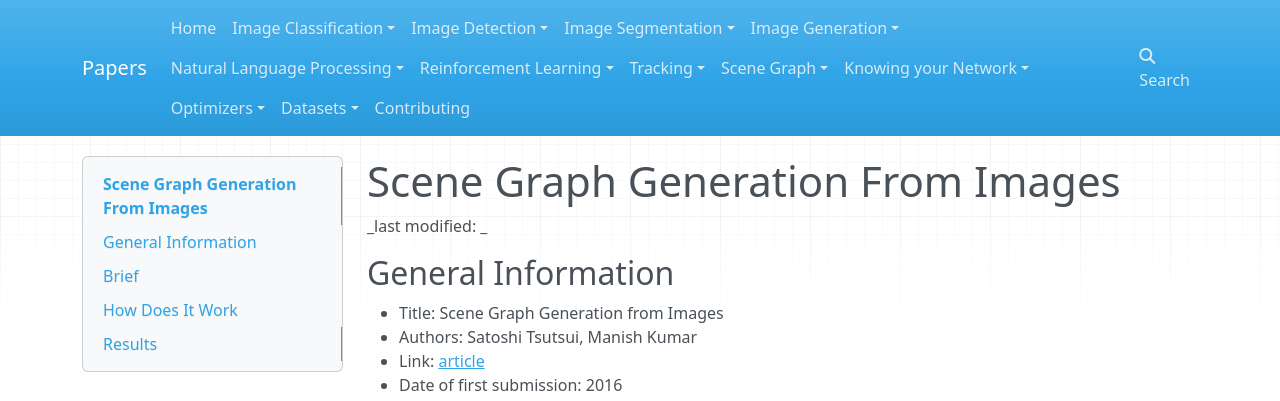
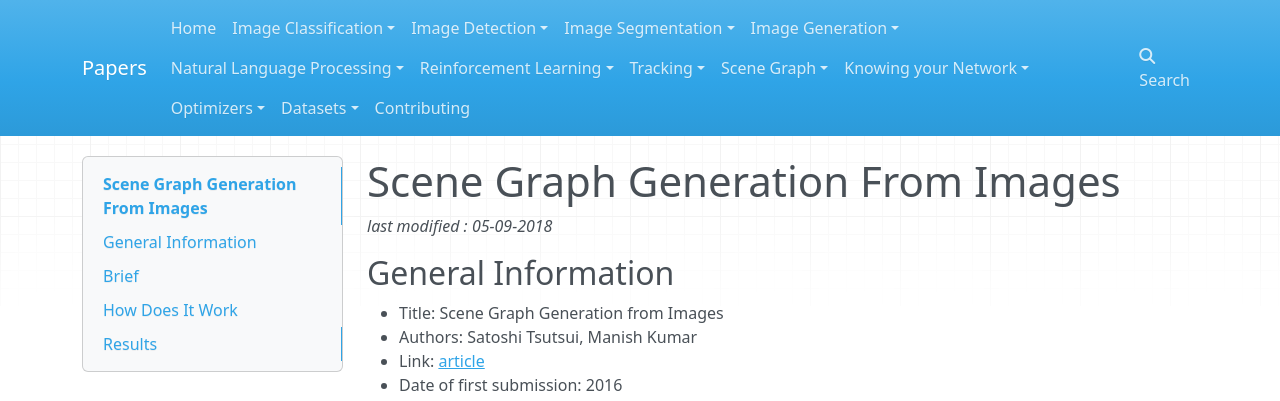
Before and after one commit to D3lt4lph4/papers, an MkDocs documentation site: the page built from docs/scenegraph/scenegraphgenerationfromimages.md, in a window 1280 px wide and 900 px high. Shown: the top 401 px of the window. Built offline with MkDocs 1.6.1, drawn with Linux system fonts in a browser that asks for light colours; nearby versions of some CDN libraries; old or Windows-style settings are respelled for this version of MkDocs.

Commit message:
adding time

```diff
--- a/docs/scenegraph/scenegraphgenerationfromimages.md
+++ b/docs/scenegraph/scenegraphgenerationfromimages.md
@@ -1,6 +1,6 @@
 # Scene Graph Generation From Images
 
-_last modified: _
+_last modified : 05-09-2018_
 
 ## General Information
 
```
